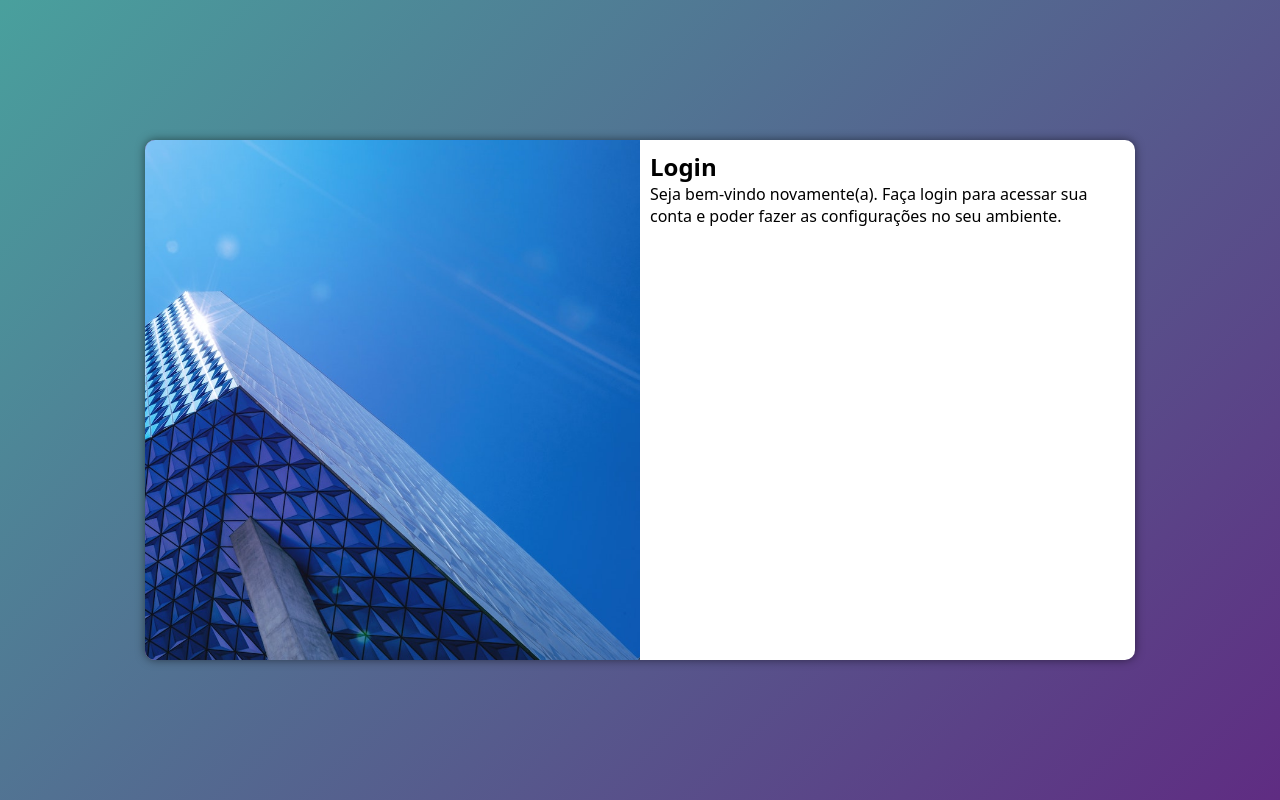
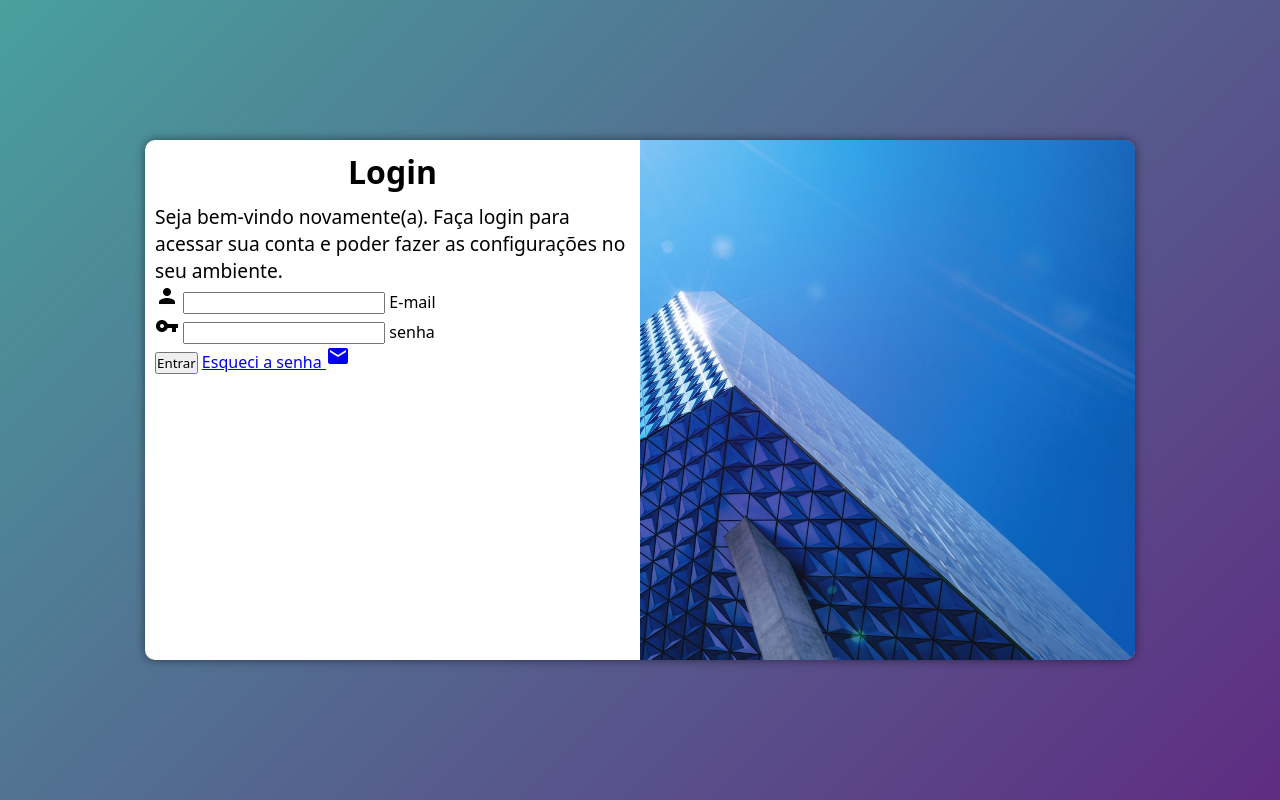
Before and after one commit to brunohenrique2/projeto-login, a plain HTML site: page index.html in a window 1280 px wide. Drawn offline with Linux system fonts and the light colour scheme.

Commit message:
estrutura do formulario

```diff
--- a/css/media-query.css
+++ b/css/media-query.css
@@ -50,6 +50,7 @@ grandes telas: acima de 1440px
         float: right;
         width: 70%;
     }
+
 }
 
 @media screen and (min-width: 1024px) { /* TELAS MAIORES */
@@ -63,14 +64,22 @@ grandes telas: acima de 1440px
     }
 
     section#login > div#imagem {
-        float: left;
+        float: right;
         width: 50%;
         height: 100%;
         background-position: right center;
     }
 
     section#login > div#formulario {
-        float: right;
+        float: left;
         width: 50%;
     }
+
+    div#formulario h1 {
+        font-size: 2em;
+    }
+
+    div#formulario p {
+        font-size: 1.2em;
+    }
 }
--- a/css/mobile.css
+++ b/css/mobile.css
@@ -50,3 +50,12 @@ section#login > div#formulario {
     display: block;
     padding: 10px;
 }
+
+div#formulario h1 {
+    text-align: center;
+    margin-bottom: 10px;
+}
+
+div#formulario p {
+    font-size: 0.8em;
+}
--- a/index.html
+++ b/index.html
@@ -4,6 +4,7 @@
     <meta charset="UTF-8">
     <meta http-equiv="X-UA-Compatible" content="IE=edge">
     <meta name="viewport" content="width=device-width, initial-scale=1.0">
+    <link href="https://fonts.googleapis.com/icon?family=Material+Icons" rel="stylesheet">
     <link rel="stylesheet" href="css/mobile.css">
     <link rel="stylesheet" href="css/media-query.css">
     <title>Login</title>
@@ -15,8 +16,22 @@
             <div id="formulario">
                 <h1>Login</h1>
                 <p>Seja bem-vindo novamente(a). Faça login para acessar sua conta e poder fazer as configurações no seu ambiente.</p>
-                <form action="" method="post">
-
+                <form action="" method="post" autocomplete="on">
+                    <div id="campo">
+                        <span class="material-icons">person</span>
+                        <input type="email" name="email" id="iemail" autocomplete="email" maxlength="30" required>
+                        <label for="iemail">E-mail</label>
+                    </div>
+                    <div id="campo">
+                        <span class="material-icons">vpn_key</span>
+                        <input type="password" name="senha" id="senha" autocomplete="current-password" min="8" max="20" required>
+                        <label for="isenha">senha</label>
+                    </div>
+                    <input type="submit" value="Entrar">
+                    <a href="enqueci.html">
+                        Esqueci a senha
+                        <span class="material-icons">mail</span>
+                    </a>
                 </form>
             </div>
         </section>
```
